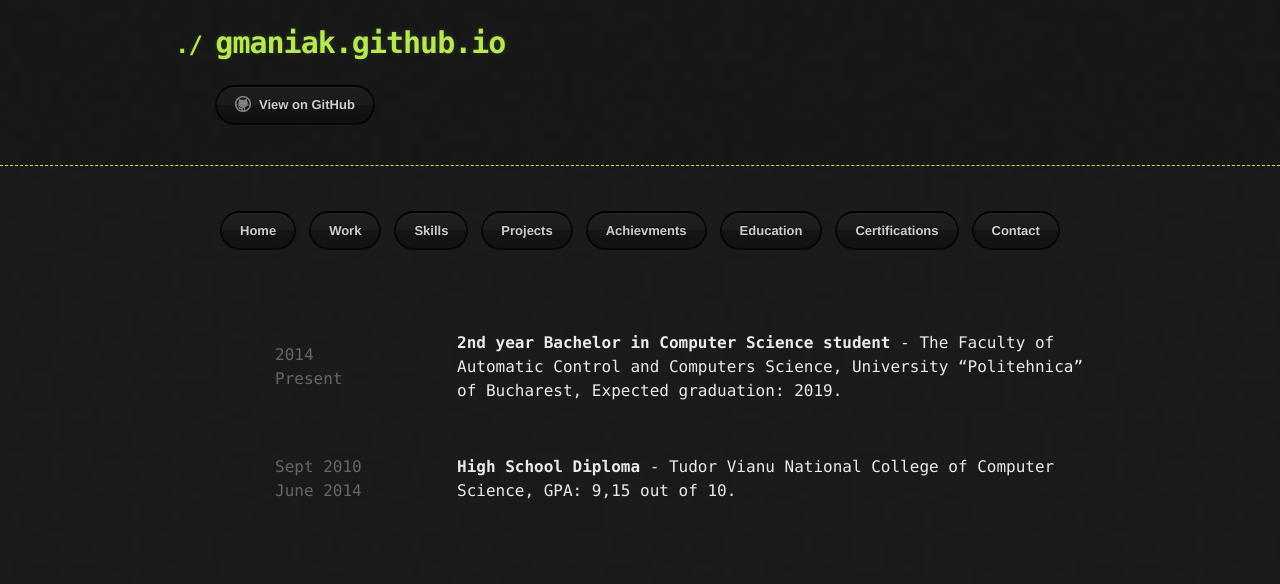
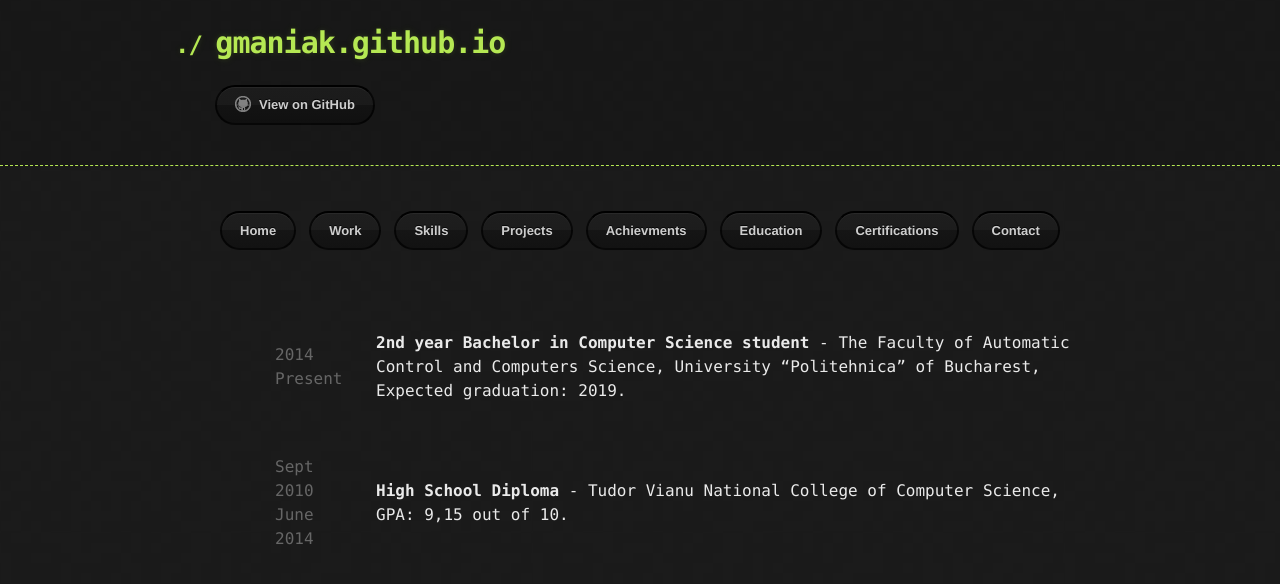
Before and after one commit to gmaniak/gmaniak.github.io, a Jekyll site: the page built from _posts/2017-04-28-education.html, in a window 1280 px wide. Shown: the top 584 px of the page. Built offline with Jekyll 4.4.1, drawn with Linux system fonts in a browser that asks for light colours; the repository's description, which GitHub fills in, is left out.

Commit message:
css modific

```diff
--- a/assets/css/style.scss
+++ b/assets/css/style.scss
@@ -38,12 +38,13 @@
 /*Table article content*/
 .table-article{
 	margin:10px;
-	flex:8;
+	flex:9;
 }
 
 /*Table date content*/
 .table-date{
 	margin:10px;
-	flex:2;
+	flex:1;
 	color: #666;
+	align-content: left;
 }
```
